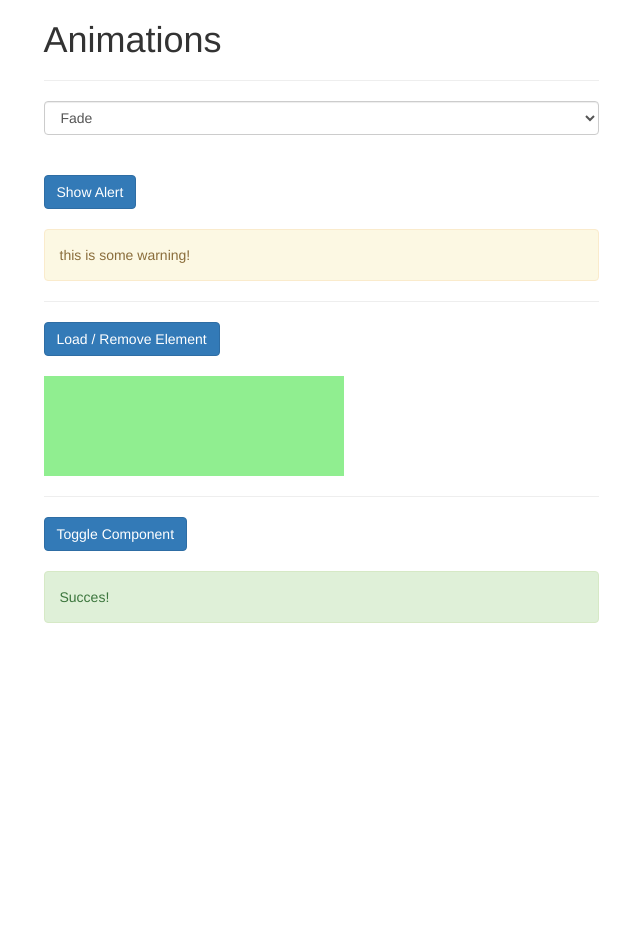
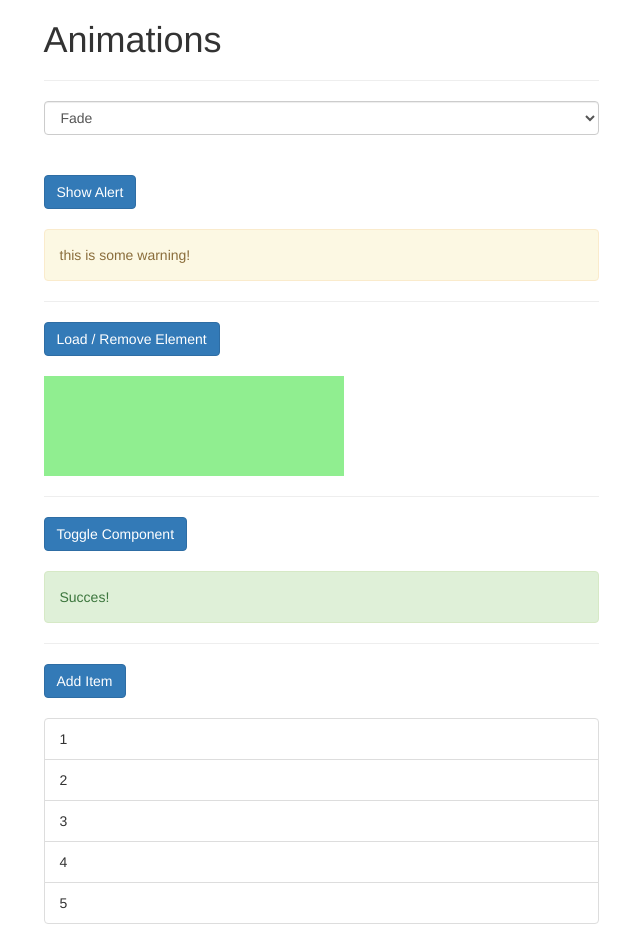
Before and after one commit to azkura/vue-transition-animation-app, a Vue app: page / in a window 1280 px wide. Shown: the whole page, without its empty margins (319-959 px from the left). Before the commit the page ends 800 px from the top, so only its background shows below. Built offline with nearby package versions, Linux system fonts and the light colour scheme.

Commit message:
adding and removing item

```diff
--- a/src/App.vue
+++ b/src/App.vue
@@ -49,8 +49,16 @@
                 <transition name="fade" mode="out-in">
                   <component :is="selectedComponent"></component>
                 </transition>
-
-
+                <hr>
+                <button class="btn btn-primary" @click="addItem">Add Item</button>
+                <br><br>
+                <ul class="list-group">
+                  <li
+                    class="list-group-item"
+                    v-for="number, index) in numbers"
+                    @click="removeItem(index)"
+                    style="cursor: pointer">{{ number }}</li>
+                </ul>
             </div>
         </div>
     </div>
@@ -73,7 +81,8 @@ import { setInterval, clearInterval } from 'timers';
               load: true,
               alertAnimation: 'fade',
               elementWidth: 100,
-              selectedComponent: 'app-success-alert'
+              selectedComponent: 'app-success-alert',
+              numbers: [1, 2, 3, 4, 5]
             }
         },
         methods: {
@@ -122,6 +131,14 @@ import { setInterval, clearInterval } from 'timers';
           },
           leaveCancelled(el) {
             console.log('leaveCancelled')
+          },
+          addItem() {
+            const pos = Math.floor(Math.random() * this.numbers.length)
+            this.numbers.splice(pos, 0, this.numbers.length + 1)
+
+          },
+          removeItem(index) {
+            this.numbers.splice(index, 1)
           }
         }
     }
```
